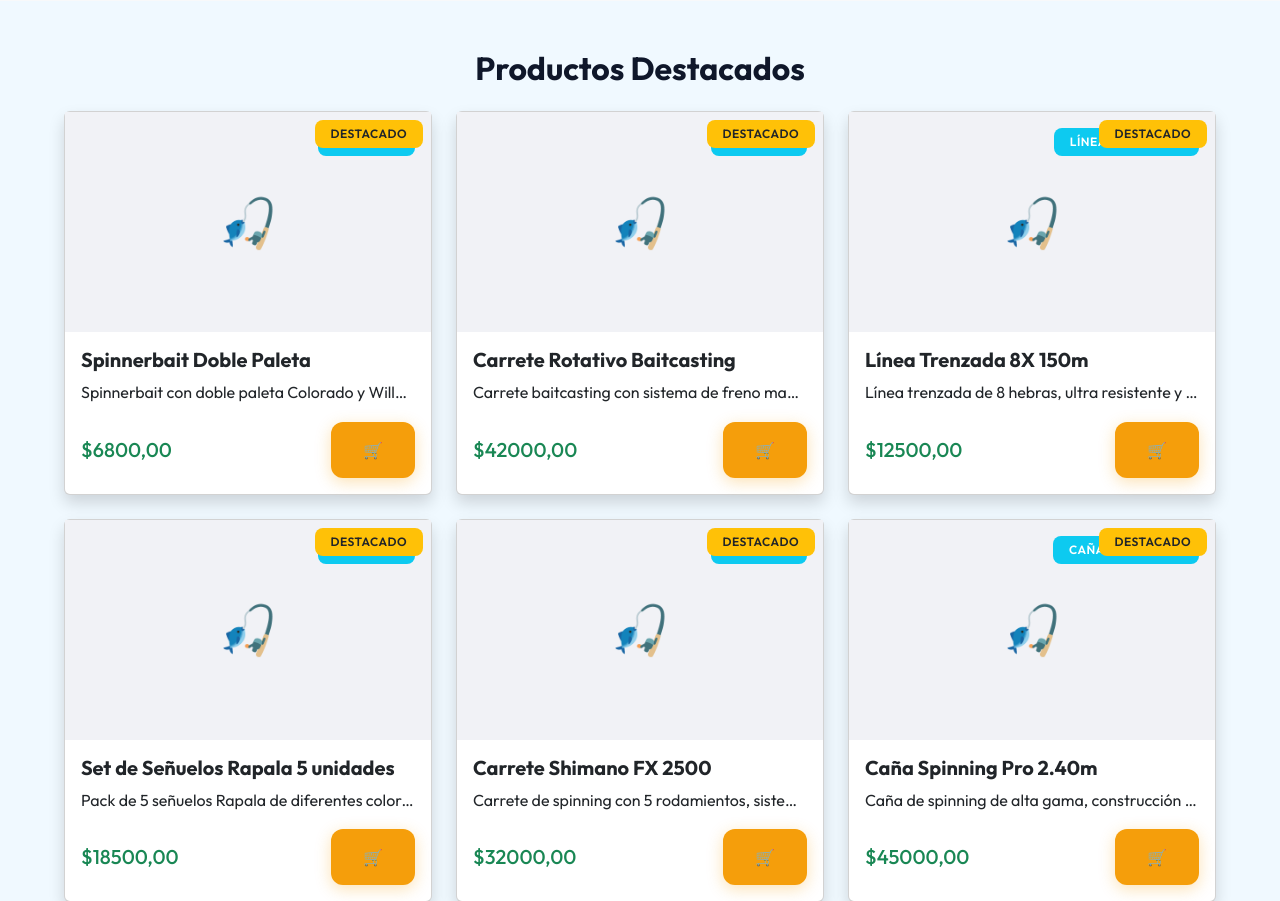
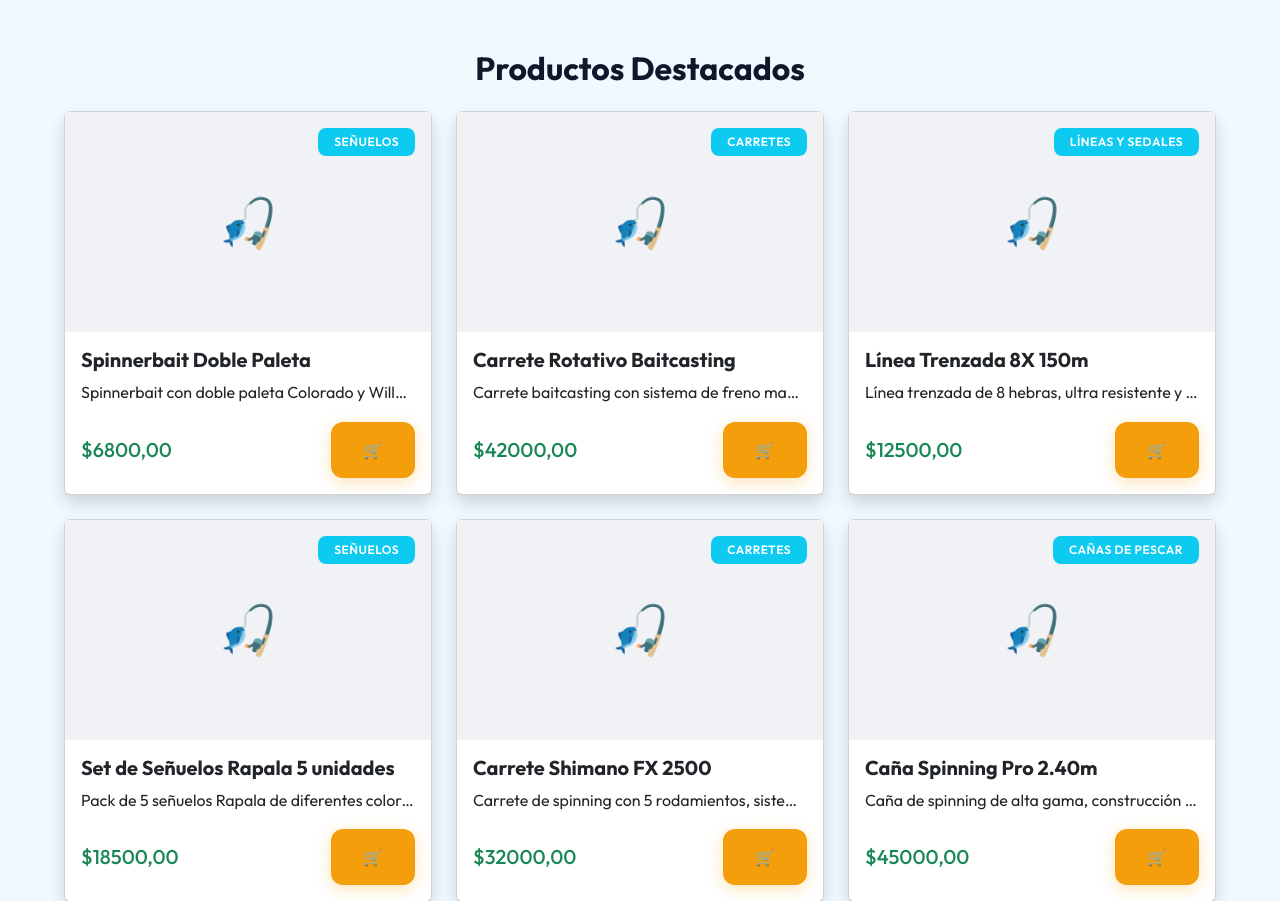
Before and after one commit to auditoretzio/rincon, a Django app: page / in a window 1280 px wide. Shown: the part 923-1824 px from the top of the page. Run offline with Django 4.2, Linux system fonts and the light colour scheme; data comes from the database, SQL or seed files in the repository.

Commit message:
Fix commented out code in index.html

```diff
--- a/tienda/templates/tienda/index.html
+++ b/tienda/templates/tienda/index.html
@@ -67,7 +67,7 @@
                             </form>
                         </div>
                         {% if producto.destacado %}
-                        <span class="badge bg-warning text-dark position-absolute top-0 end-0 m-2">Destacado</span>
+                      <!--  <span class="badge bg-warning text-dark position-absolute top-0 end-0 m-2">Destacado</span> -->
                         {% endif %}
                     </div>
                 </div>
```
